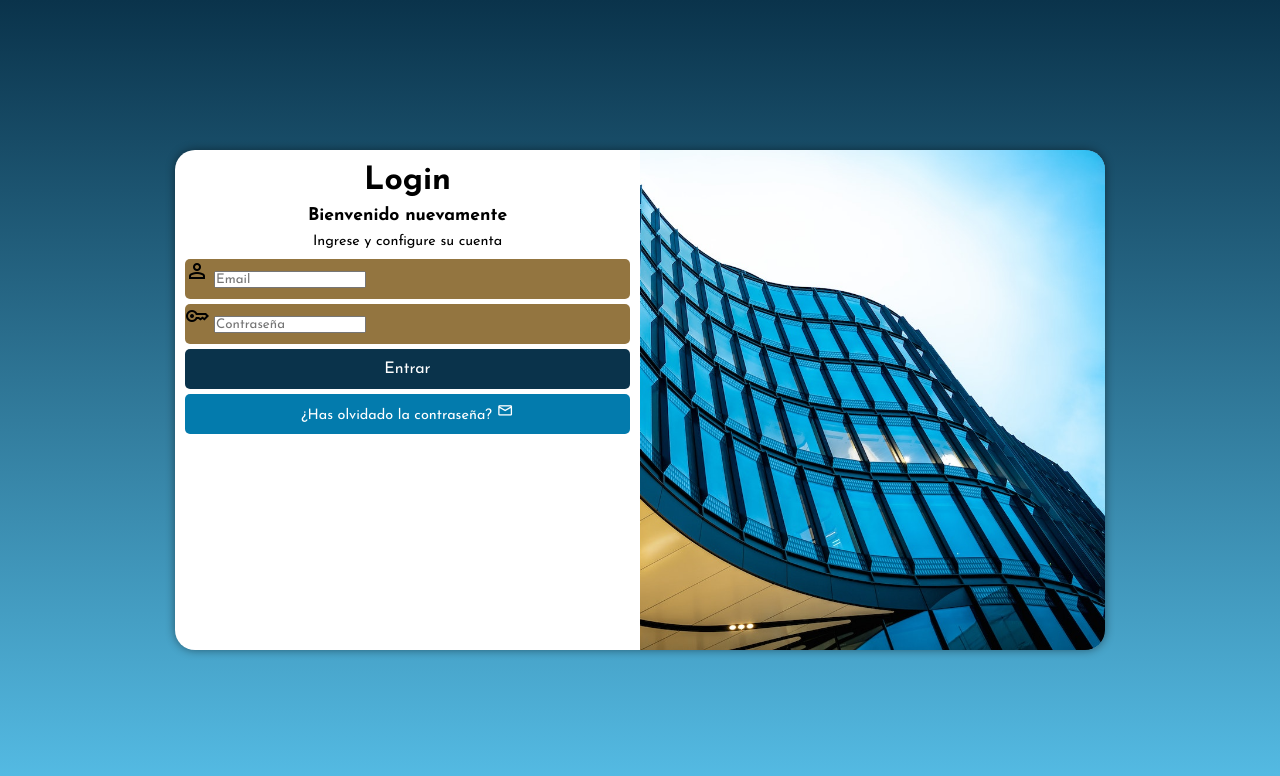
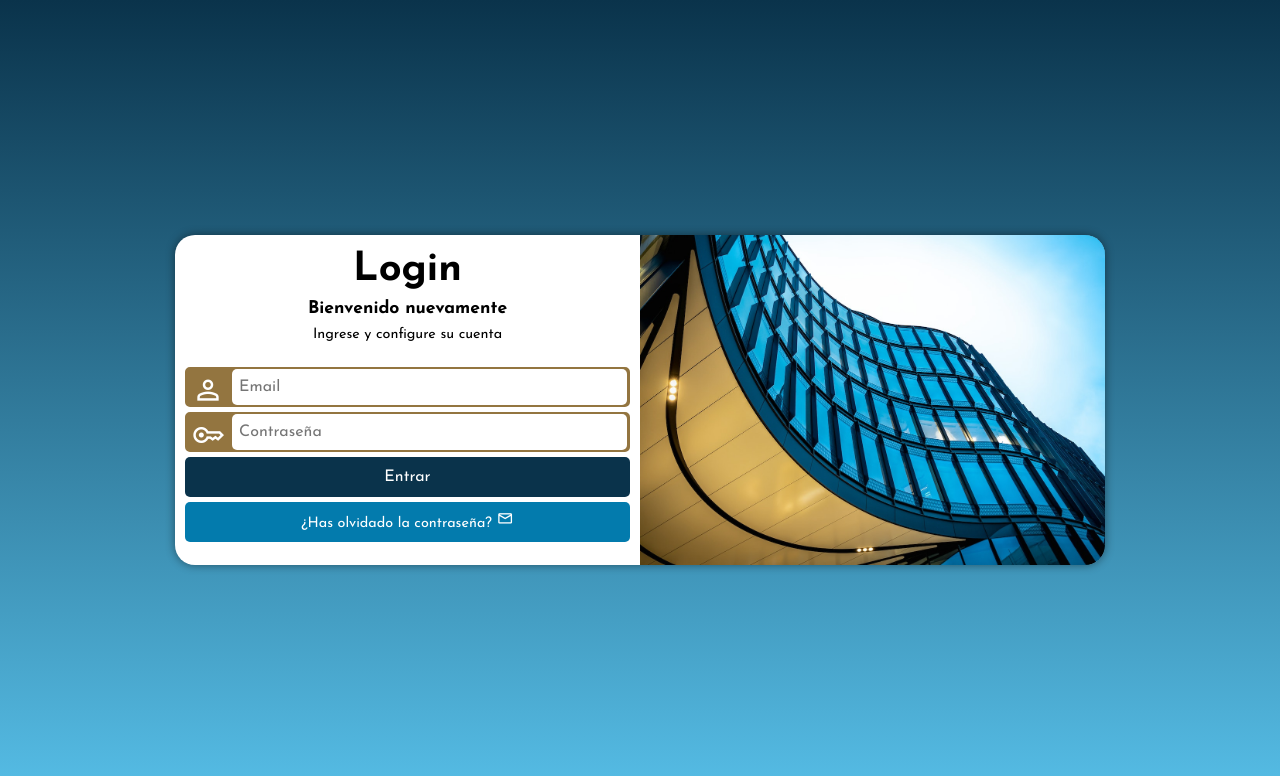
Before and after one commit to devgustavoperez/projeto-login, a plain HTML site: page index.html in a window 1280 px wide. Drawn offline with nearby package versions, Linux system fonts and the light colour scheme.

Commit message:
Finalización del proyecto

```diff
--- a/estilos/media-query.css
+++ b/estilos/media-query.css
@@ -18,6 +18,7 @@ Extra large devices (large laptops, desktops, smartTVs): min-width: 1200px
 
     section#login {
         width: 80vw;
+        height: 320px;
     }
 
     section#login > div#imagen {
@@ -30,6 +31,11 @@ Extra large devices (large laptops, desktops, smartTVs): min-width: 1200px
     section#login > div#formulario {
         float: right;
         width: 60%;
+    }
+
+
+    div#formulario > p {
+        margin: 0px 0px 20px 0px ;
     }
 }
 
@@ -44,6 +50,7 @@ Extra large devices (large laptops, desktops, smartTVs): min-width: 1200px
 
     section#login {
         width: 930px; /*apenas menos ancho que la anchura de la pantalla minima (992px)*/
+        height: 330px;
     }
 
     section#login > div#imagen {
@@ -57,4 +64,12 @@ Extra large devices (large laptops, desktops, smartTVs): min-width: 1200px
         width: 50%;
     }
 
+    div#formulario > h1 {
+        font-size: 2.5em;
+    }
+
+    div#formulario > p {
+        margin: 0px 0px 20px 0px ;
+    }
+
 }
--- a/estilos/style.css
+++ b/estilos/style.css
@@ -43,7 +43,6 @@ section#login {
     position: absolute;
     top: 50%;
     left: 50%;
-    transform: translate(-50%, -50%);
     overflow: hidden; /*Para que la imagen quede dentro del borde redondeado. En otras palabras, todo lo que quede fuera del borde será escondido (hidden)*/
 
     background-color: white;
@@ -52,6 +51,7 @@ section#login {
     border-radius: 20px;
     box-shadow: 0px 0px 10px rgba(0, 0, 0, 0.450); /*sombra sin desplazamiento*/
 
+    transform: translate(-50%, -50%);
     transition: width .3s, height .3s;
     transition-timing-function: ease;
 }
@@ -89,6 +89,7 @@ div#formulario > p {
 
 form > div.campo {
     background-color: var(--color4);
+    border: 2px solid var(--color4);
     display: block;
     width: 100%;
     height: 40px;
@@ -98,6 +99,30 @@ form > div.campo {
 
 div.campo > label {
     display: none; /*borrar los labels de los campos del formulario*/
+}
+
+div.campo > span {
+    color: white;
+    font-size: 2em;
+    width: 40px;
+    padding: 5px;
+}
+
+div.campo > input {
+    font-size: 1em;
+    width: calc(100% - 46px);
+    height: 100%;
+    border: none;
+    border-radius: 5px; /*para combinar con el borde redondeado de la caja contenedora*/
+    padding: 7px;
+
+    transform: translateY(-15px); /*translateY para transladar/desplazar el elemento hacia arriba*/
+    /*siempre que haya un "transform" o una animación o "transition", etc dentro de un selector, colocarlo como última declaración o línea y separado por un espacio de interlineado con el fin de encontrarlo más rapído en caso de necesitar editar el código por razones de compatibilidad en otros dispositivos como celulares */
+}
+
+div.campo > input:focus-within {
+    background-color: white;
+    border: none;
 }
 
 form > input[type=submit] { /*entre corchetes especificamos el input al que hacemos referencia, ya que en el formulario tenemos tres diferentes*/
```
